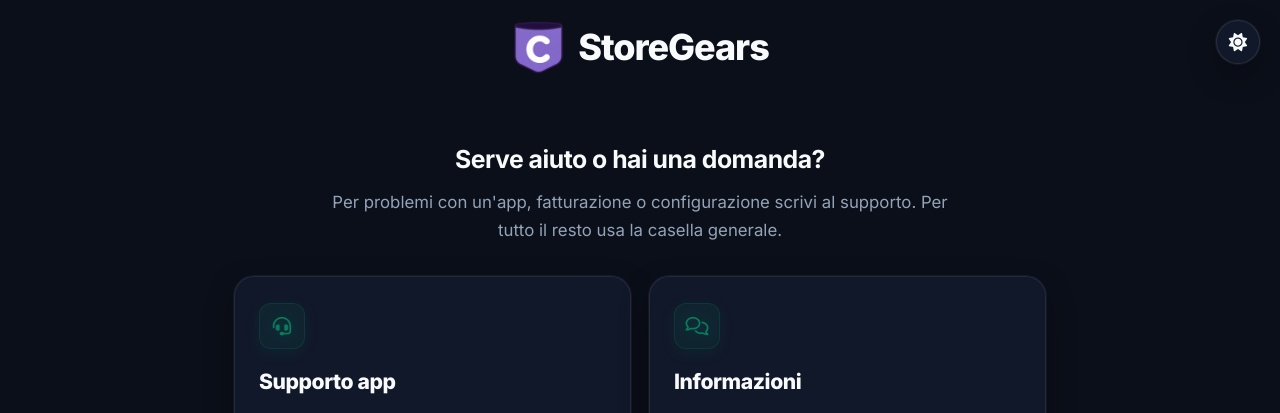
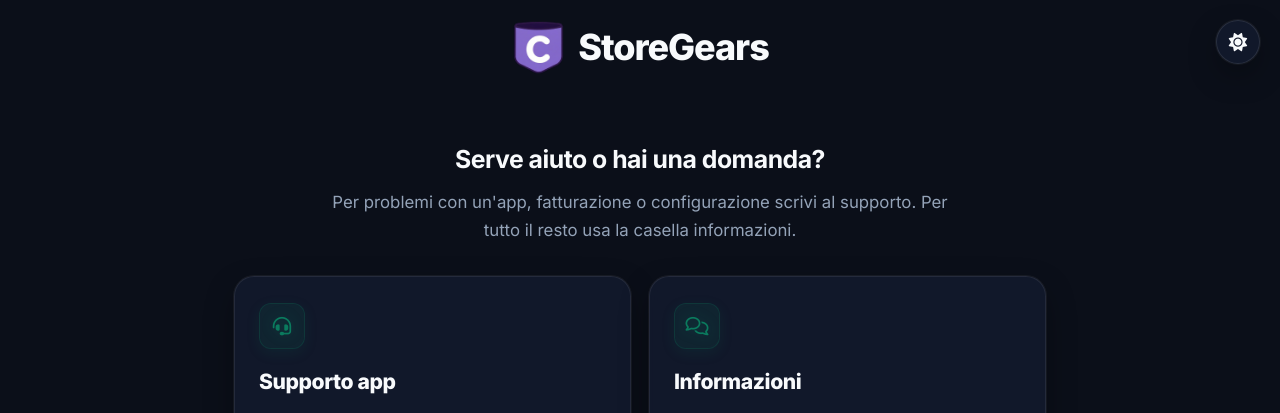
Before and after one commit to digitalcreat0r/sitoweb_storegears, a Jekyll site: the page built from it/contact.md, in a window 1280 px wide. Shown: the top 413 px of the page. Built offline with Jekyll 4.4.1, drawn with Linux system fonts in a browser that asks for light colours.

Commit message:
sistemazione testi

```diff
--- a/_data/it.yml
+++ b/_data/it.yml
@@ -64,7 +64,7 @@ value_pillars:
 
 # Contatti
 contact_title: "Serve aiuto o hai una domanda?"
-contact_desc: "Per problemi con un'app, fatturazione o configurazione scrivi al supporto. Per tutto il resto usa la casella generale."
+contact_desc: "Per problemi con un'app, fatturazione o configurazione scrivi al supporto. Per tutto il resto usa la casella informazioni."
 contact_support_title: "Supporto app"
 contact_support_text: "Bug, installazione, fatturazione o problemi durante l'uso. Indica il nome dell'app e una breve descrizione di cosa succede."
 contact_support_cta: "Scrivi al supporto"
```
